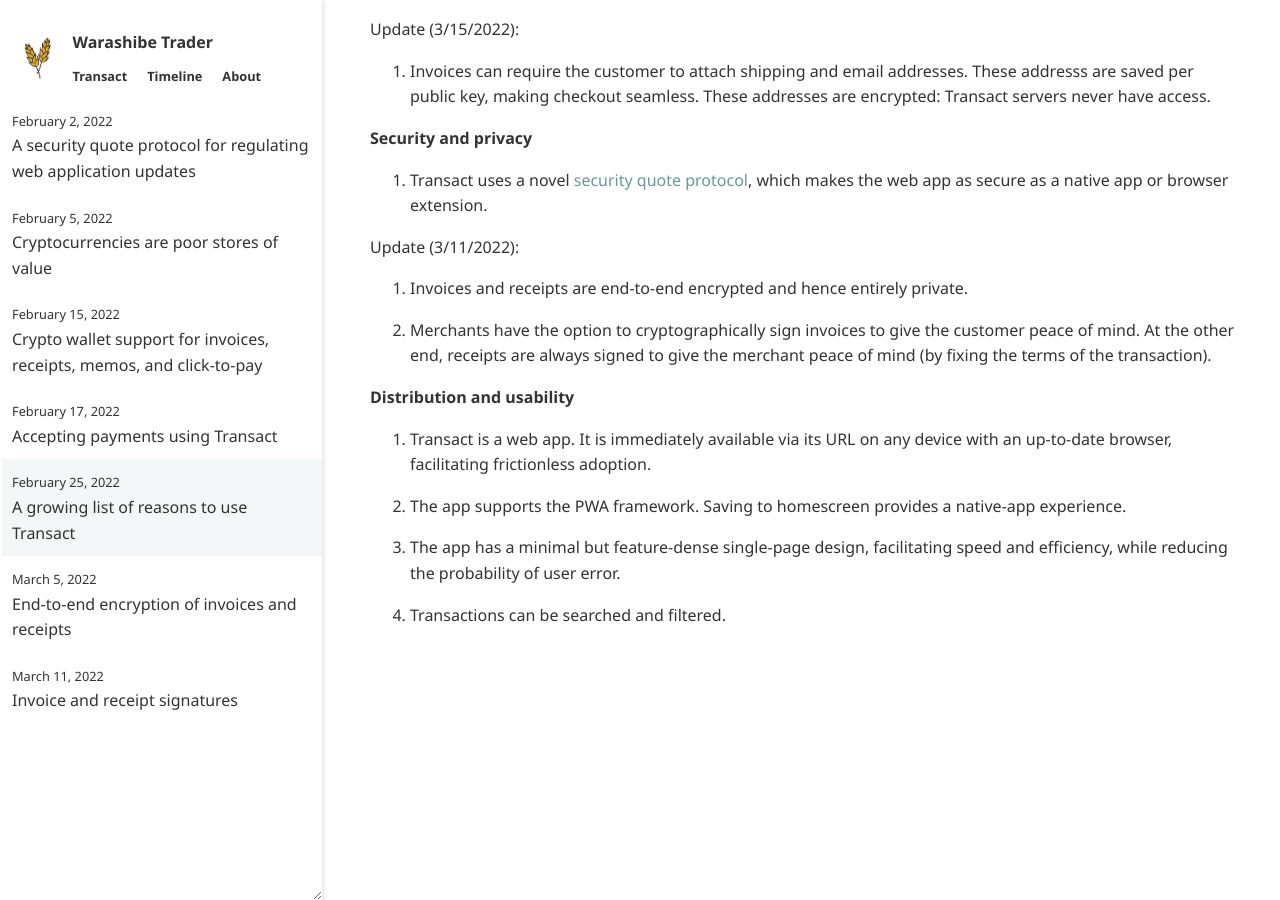
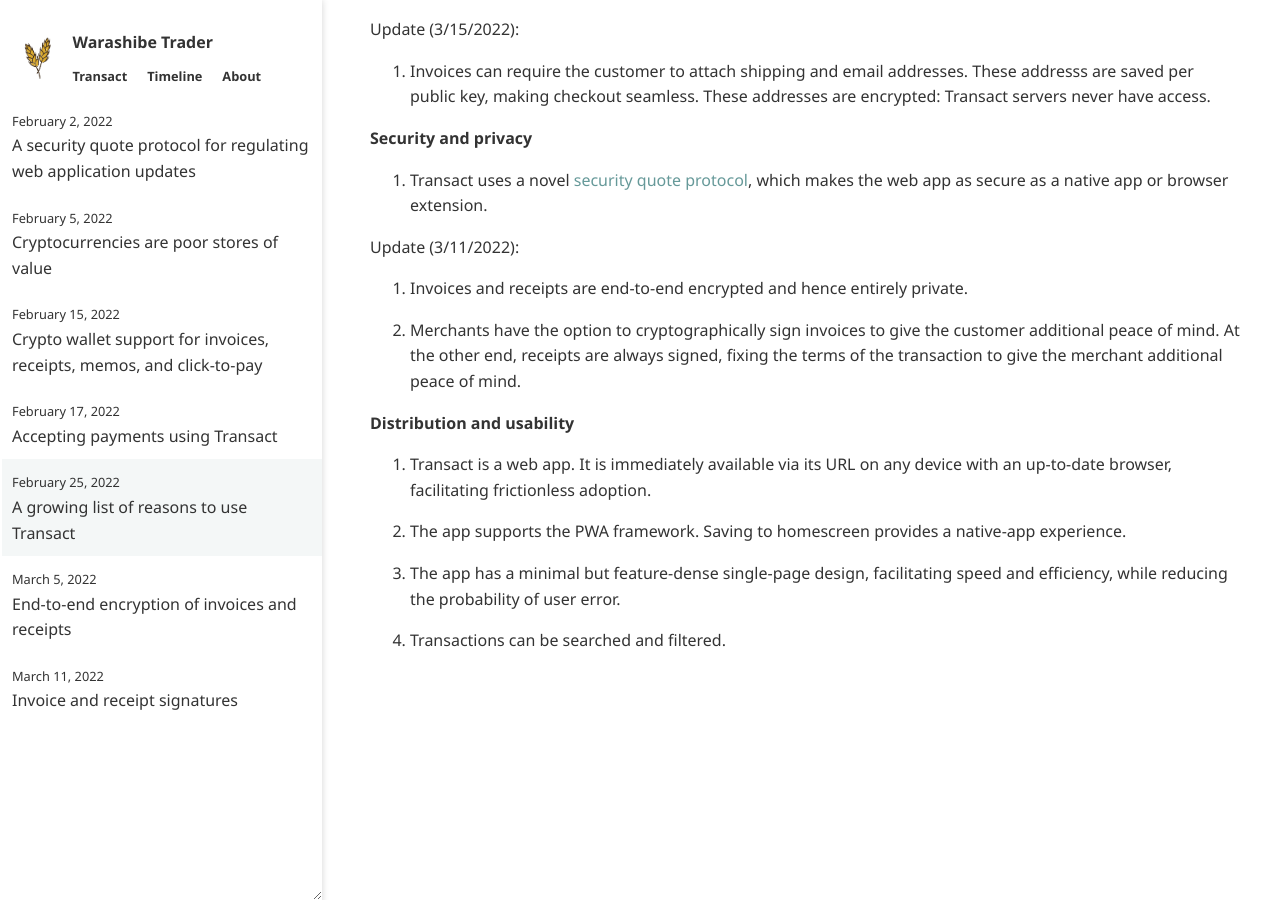
Before and after one commit to warashibetrader/warashibetrader.github.io, a Jekyll site: the page built from _posts/2022-02-25-feature-list.md, in a window 1280 px wide and 900 px high, scrolled down 775 px. Built offline with Jekyll 4.4.1, drawn with Linux system fonts in a browser that asks for light colours.

Commit message:
Update 2022-02-25-feature-list.md

```diff
--- a/_posts/2022-02-25-feature-list.md
+++ b/_posts/2022-02-25-feature-list.md
@@ -40,7 +40,7 @@
 
 2. Invoices and receipts are end-to-end encrypted and hence entirely private.
 
-3. Merchants have the option to cryptographically sign invoices to give the customer peace of mind. At the other end, receipts are always signed to give the merchant peace of mind (by fixing the terms of the transaction).
+3. Merchants have the option to cryptographically sign invoices to give the customer additional peace of mind. At the other end, receipts are always signed, fixing the terms of the transaction to give the merchant additional peace of mind.
 
 
 #### Distribution and usability
```
